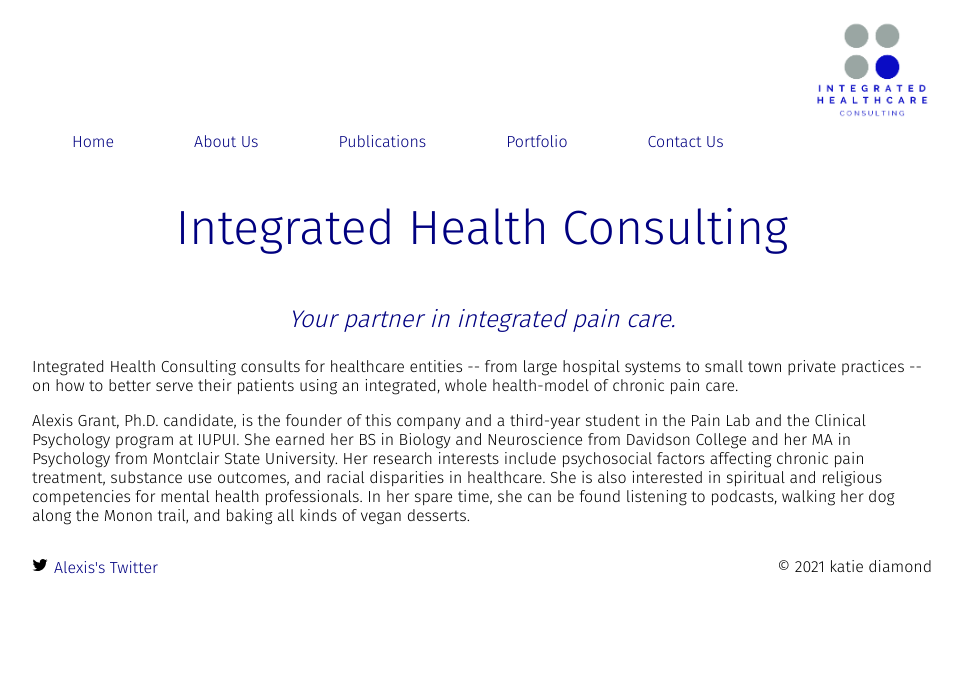
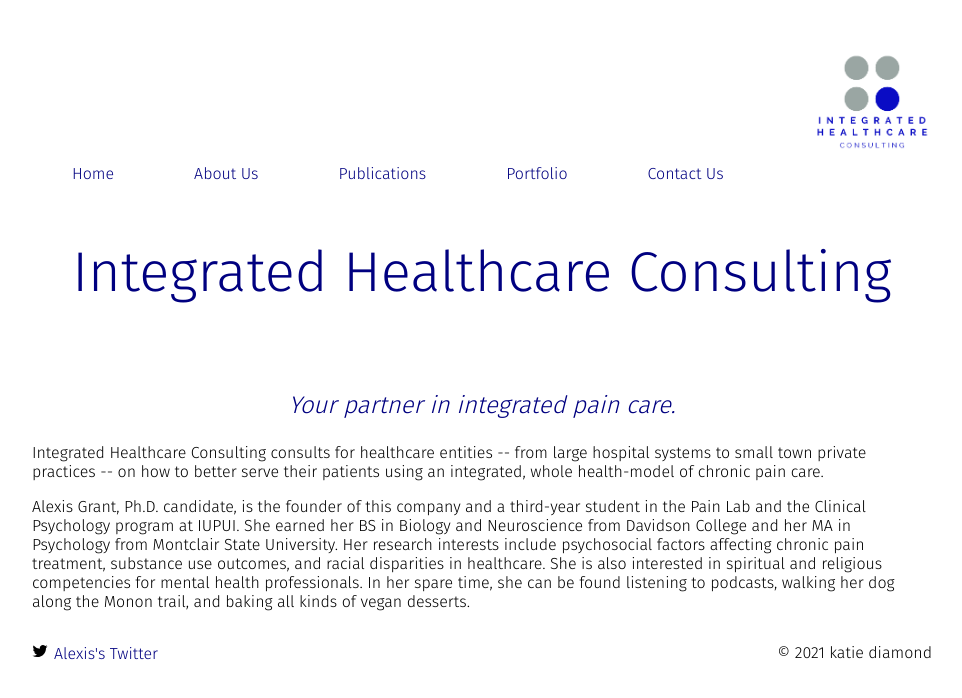
Before and after one commit to integratedhealthconsulting/integratedhealthconsulting.github.io, a plain HTML site: page index.html in a window 1280 px wide. Shown: the whole page, without its empty margins (158-1120 px from the left). Drawn offline with nearby package versions, Linux system fonts and the light colour scheme.

Commit message:
added less spacing, removed constrictive div

```diff
--- a/index.html
+++ b/index.html
@@ -4,7 +4,7 @@
     date written: 12/18/2021
     version: 2 -->
 <head>
-	<title>Integrated Health Consulting</title>
+	<title>Integrated Healthcare Consulting</title>
     <meta name="viewport" content="width=device-width, initial-scale=1">
 <link rel="preconnect" href="https://fonts.googleapis.com">
 <link rel="preconnect" href="https://fonts.gstatic.com" crossorigin>
@@ -30,12 +30,12 @@
 </nav>
 </div>
 <div id="IHC">
-	<p>Integrated Health Consulting</p>
+	<p>Integrated Healthcare Consulting</p>
 </div><!--close header div-->
 <div id="sub">
 	<p>Your partner in integrated pain care.</p>
 </div><!--close subheading div-->
-<p>Integrated Health Consulting consults for healthcare entities -- from large hospital systems to small town private practices -- on how to better serve their patients using an integrated, whole health-model of chronic pain care.</p>
+<p>Integrated Healthcare Consulting consults for healthcare entities -- from large hospital systems to small town private practices -- on how to better serve their patients using an integrated, whole health-model of chronic pain care.</p>
 <p>Alexis Grant, Ph.D. candidate, is the founder of this company and a third-year student in the Pain Lab and the Clinical Psychology program at IUPUI. She earned her BS in Biology and Neuroscience from Davidson College and her MA in Psychology from Montclair State University. Her research interests include psychosocial factors affecting chronic pain treatment, substance use outcomes, and racial disparities in healthcare. She is also interested in spiritual and religious competencies for mental health professionals. In her spare time, she can be found listening to podcasts, walking her dog along the Monon trail, and baking all kinds of vegan desserts.</p>
 <div id="grid">
     <!-- ^ left side of footer -->
--- a/myStyles.css
+++ b/myStyles.css
@@ -134,7 +134,7 @@ td, th {
 #IHC {
     font-family: 'Dosis', arial;
     text-align: center;
-    font-size: 3rem;
+    font-size: 3.5rem;
     color: #000080;
     font-style: bold;
 }
@@ -230,4 +230,10 @@ footer {
 #container {
     max-width: 900px;
     margin: 0 auto;
+    padding: 2rem;
+    overflow: hidden;
 }
+
+#IHC p {
+    height: 6rem;
+}
```
